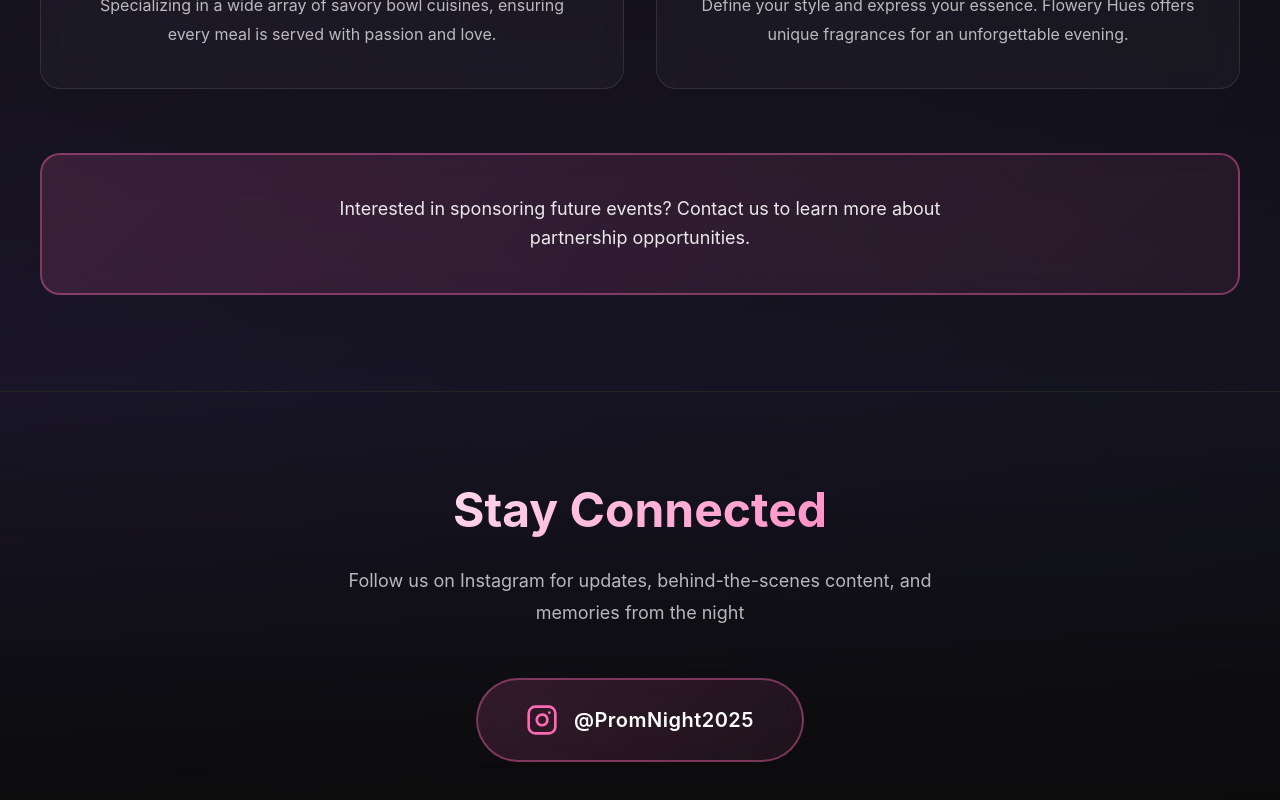
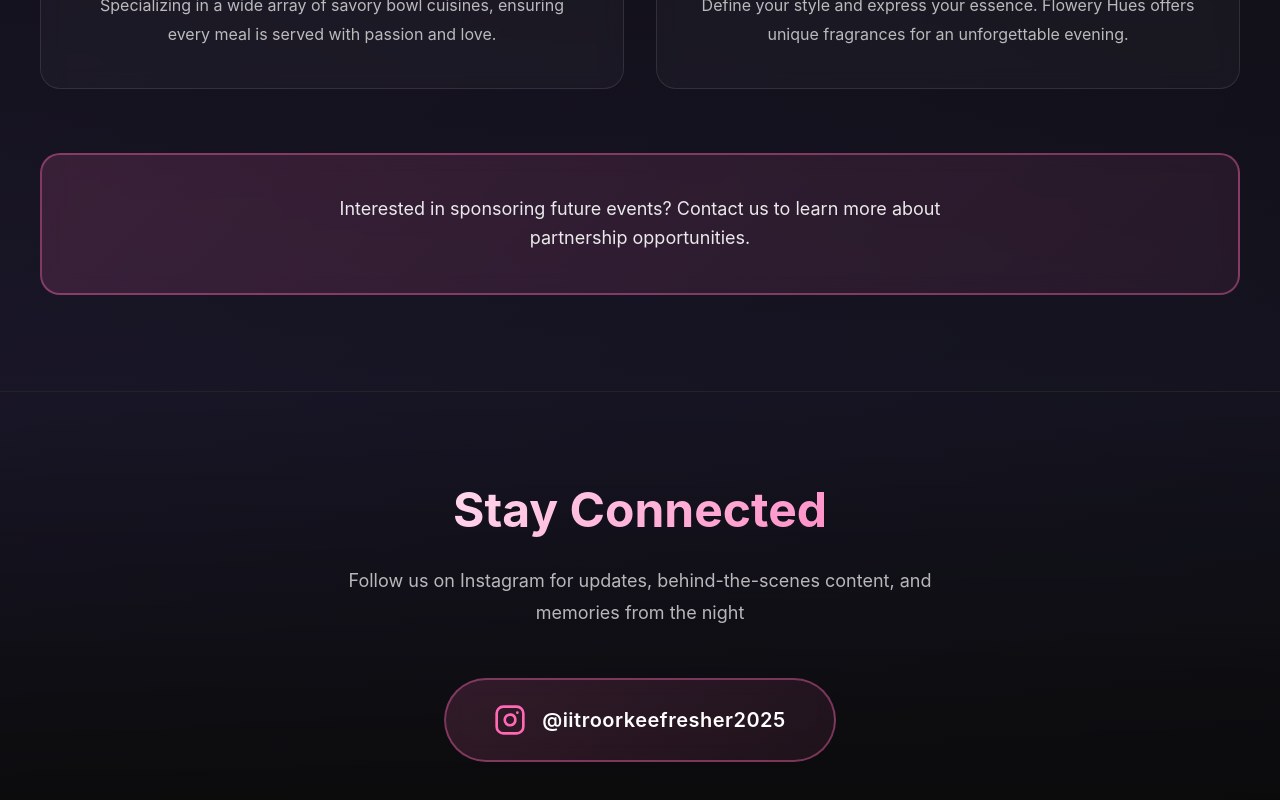
Before and after one commit to Architrb1795/prom, a React (Vite) app: page / in a window 1280 px wide. Shown: the part 5940-6740 px from the top of the page. Built offline with nearby package versions, Linux system fonts and the light colour scheme; the HTML template or start-up script is replaced by a standard one.

Commit message:
Updated Socials.jsx

```diff
--- a/src/components/Socials.jsx
+++ b/src/components/Socials.jsx
@@ -21,7 +21,7 @@ const Socials = () => {
             <path d="M16 11.37A4 4 0 1 1 12.63 8 4 4 0 0 1 16 11.37z" strokeWidth="2" strokeLinecap="round" strokeLinejoin="round"/>
             <line x1="17.5" y1="6.5" x2="17.51" y2="6.5" strokeWidth="2" strokeLinecap="round" strokeLinejoin="round"/>
           </svg>
-          <span className="instagram-text">@PromNight2025</span>
+          <span className="instagram-text">@iitroorkeefresher2025</span>
         </a>
       </div>
     </section>
```
